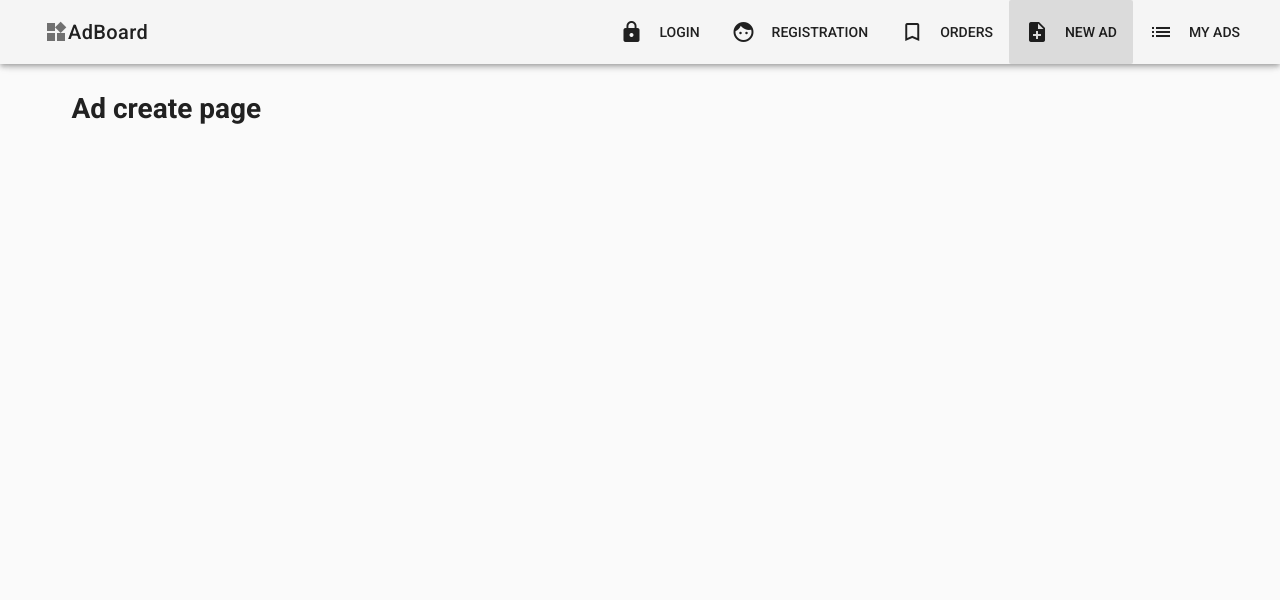
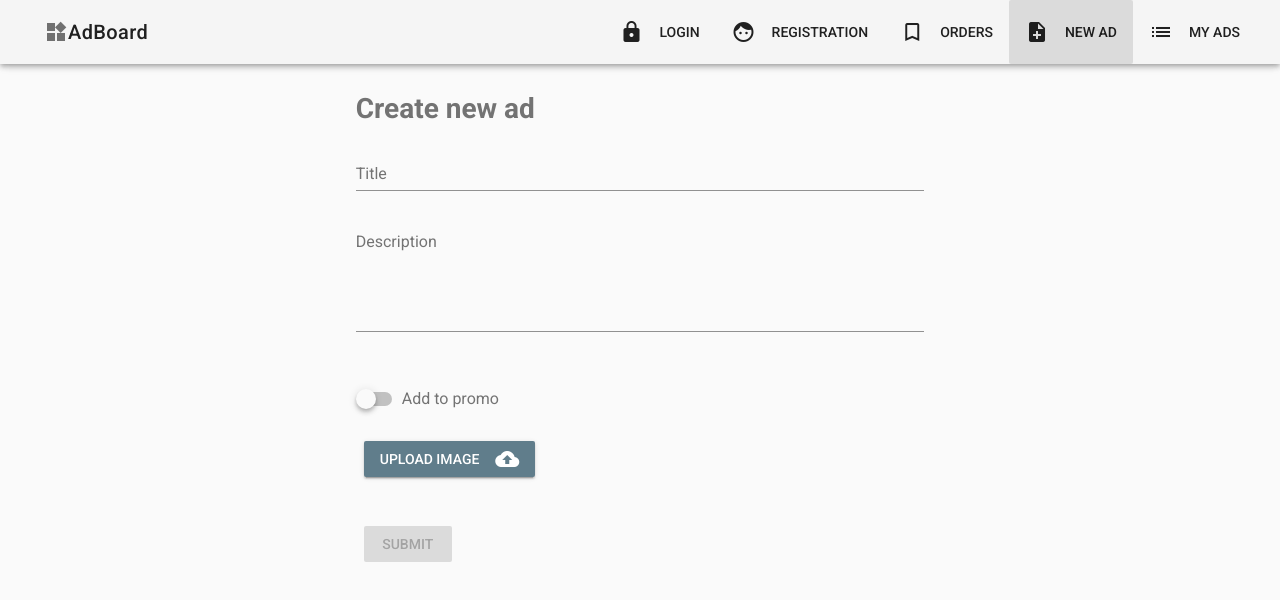
Before and after one commit to makiintoch/vue-bulletin-board, a Vue app: page /create in a window 1280 px wide. Shown: the top 600 px of the page. Built offline with nearby package versions, Linux system fonts and the light colour scheme.

Commit message:
create new ad page

```diff
--- a/src/components/Ads/Create.vue
+++ b/src/components/Ads/Create.vue
@@ -1,8 +1,63 @@
 <template>
   <v-container>
     <v-layout row>
-      <v-flex xs12>
-        <h1>Ad create page</h1>
+      <v-flex xs12 sm6 offset-sm3>
+        <h1 class="text--secondary mb-3">Create new ad</h1>
+
+        <v-form v-model="valid" ref="form" validation class="mb-3">
+          <v-text-field
+            name="title"
+            label="Title"
+            type="text"
+            :rules="[v => !!v || 'Title is required']"
+            v-model="title"
+            required
+          ></v-text-field>
+          <v-textarea
+            id="description"
+            name="description"
+            label="Description"
+            type="description"
+            :rules="[v => !!v || 'Description is required']"
+            :no-resize="true"
+            v-model="description"
+            multi-line
+            required
+          ></v-textarea>
+        </v-form>
+        <v-layout row>
+          <v-flex xs12>
+            <v-switch
+              label="Add to promo"
+              v-model="promo"
+            ></v-switch>
+          </v-flex>
+        </v-layout>
+        <v-layout row class="mb-3">
+          <v-flex xs12>
+            <v-btn
+              color="blue-grey"
+              class="white--text"
+            >
+              Upload image
+              <v-icon right dark>cloud_upload</v-icon>
+            </v-btn>
+          </v-flex>
+        </v-layout>
+        <v-layout row>
+          <v-flex xs12>
+            <img src="" height="100">
+          </v-flex>
+        </v-layout>
+        <v-layout row>
+          <v-flex xs12>
+            <v-btn
+              class="success"
+              @click="createAd"
+              :disabled="!valid"
+            >Submit</v-btn>
+          </v-flex>
+        </v-layout>
       </v-flex>
     </v-layout>
   </v-container>
@@ -12,7 +67,23 @@
 export default {
   data () {
     return {
+      title: '',
+      description: '',
+      promo: false,
+      valid: false
+    }
+  },
+  methods: {
+    createAd () {
+      if (this.$refs.form.validate()) {
+        const ad = {
+          title: this.title,
+          description: this.description,
+          promo: this.promo
+        }
 
+        console.log(ad)
+      }
     }
   }
 }
```
